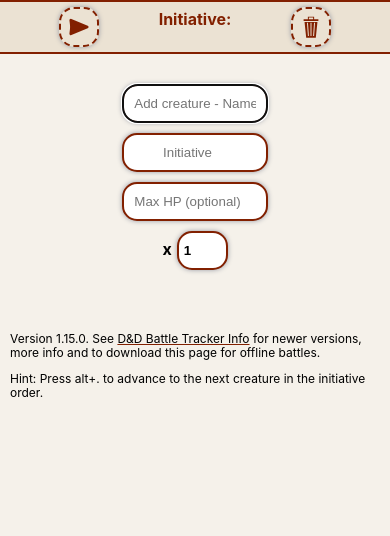
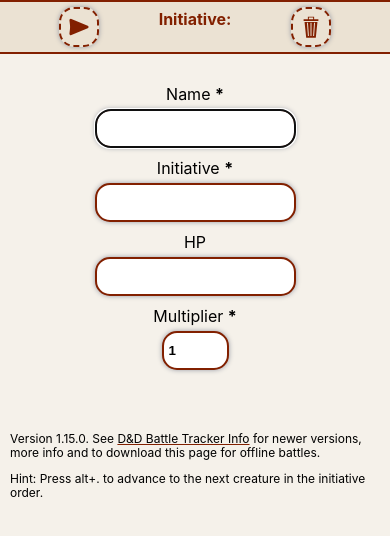
Before and after one commit to Paul-Ladyman/dnd-battle-tracker, a React (Create React App) app: page / in a window 390 px wide. Shown: the top 536 px of the page. Built offline with nearby package versions, Linux system fonts and the light colour scheme.

Commit message:
Improve create creature form labelling

```diff
--- a/src/App.css
+++ b/src/App.css
@@ -180,38 +180,29 @@ a:hover {
 /* Create creature form */
 
 .create-creature-form {
-  width: 60%;
+  width: 80%;
   margin-top: 40px;
-  grid-gap: 11px;
-  grid-row-gap: 10px;
+  grid-gap: 35px;
   display: grid;
-  grid-template-columns: repeat(auto-fit, 25px);
-  justify-content: space-evenly;
+  grid-template-columns: 20% 10% 10% 10%;
+  justify-content: center;
 }
 
 .create-creature-form--item {
   display: flex;
-  align-items: baseline;
-}
-
-.create-creature-form--item__text {
-  grid-column: span 6;
-}
-
-.create-creature-form--item__number {
-  grid-column: span 4;
-}
-
-.create-creature-form--item__small-number {
-  grid-column: span 2;
+  flex-direction: column;
 }
 
 .create-creature-form--input {
   border: 2px solid #822000;
   padding: 10px;
-  width: 100%;
   border-radius: 15px;
   box-shadow: 0 0 5px #979AA4;
+}
+
+.create-creature-form--label {
+  margin-bottom: 5px;
+  margin-left: 10px;
 }
 
 .create-creature-form--input__small-number {
@@ -228,12 +219,23 @@ a:hover {
   border: 2px solid red;
 }
 
+@media only screen and (max-width: 1175px) {
+  .create-creature-form {
+    grid-template-columns: 30% 15% 15% 15%;
+  }
+}
+
 /*
  * Ensure create creature form is centered on multiple rows on small screens
  */
 @media only screen and (max-width: 825px) {
   .create-creature-form {
     grid-template-columns: repeat(6, 25px);
+    grid-row-gap: 10px;
+  }
+
+  .create-creature-form--item {
+    align-items: center;
   }
 
   .create-creature-form--item__text {
@@ -248,12 +250,8 @@ a:hover {
     grid-column: 3 / span 2;
   }
 
-  .create-creature-form--input {
-    text-align: center;
-  }
-
-  .create-creature-form--input__small-number {
-    text-align: left;
+  .create-creature-form--label {
+    margin-left: 0px;
   }
 }
 
--- a/src/CreateCreatureForm.js
+++ b/src/CreateCreatureForm.js
@@ -100,17 +100,21 @@ class CreateCreatureForm extends Component {
     return (
       <form className="create-creature-form" onKeyDown={this.formHandler}>
         <div className="create-creature-form--item create-creature-form--item__text">
-          <input className={nameClass} type="text" required name="name" placeholder="Add creature - Name" value={name} onChange={this.handleChange} ref={this.nameInput}/>
+          <label for="name" class="create-creature-form--label">Name <b>*</b></label>
+          <input className={nameClass} type="text" required id="name" name="name" value={name} onChange={this.handleChange} ref={this.nameInput}/>
         </div>
         <div className="create-creature-form--item create-creature-form--item__number">
-          <input className={initiativeClass} type="number" required name="initiative" placeholder="Initiative" value={initiative} onChange={this.handleChange}/>
+          <label for="initiative" class="create-creature-form--label">Initiative <b>*</b></label>
+          <input className={initiativeClass} type="number" required id="initiative" name="initiative" value={initiative} onChange={this.handleChange}/>
         </div>
         <div className="create-creature-form--item create-creature-form--item__number">
-          <input className={healthClass} type="number" min="1" name="healthPoints" placeholder="Max HP (optional)" value={healthPoints} onChange={this.handleChange}/>
+          <label for="healthPoints" class="create-creature-form--label">HP</label>
+          <input className={healthClass} type="number" min="1" id="healthPoints" name="healthPoints" value={healthPoints} onChange={this.handleChange}/>
         </div>
         <div className="create-creature-form--item create-creature-form--item__small-number">
-          <div className="create-creature-form--multiplier">x</div>
-          <input className={`${multiplierClass} ${inputClass}__small-number`} type="number" min="1" max="50" name="multiplier" value={multiplier} onChange={this.handleChange}/>
+          <label for="multiplier" class="create-creature-form--label">Multiplier <b>*</b></label>
+          {/* <div className="create-creature-form--multiplier">x</div> */}
+          <input className={`${multiplierClass} ${inputClass}__small-number`} type="number" min="1" max="50" id="multiplier" name="multiplier" value={multiplier} onChange={this.handleChange}/>
         </div>
       </form>
     );
```
